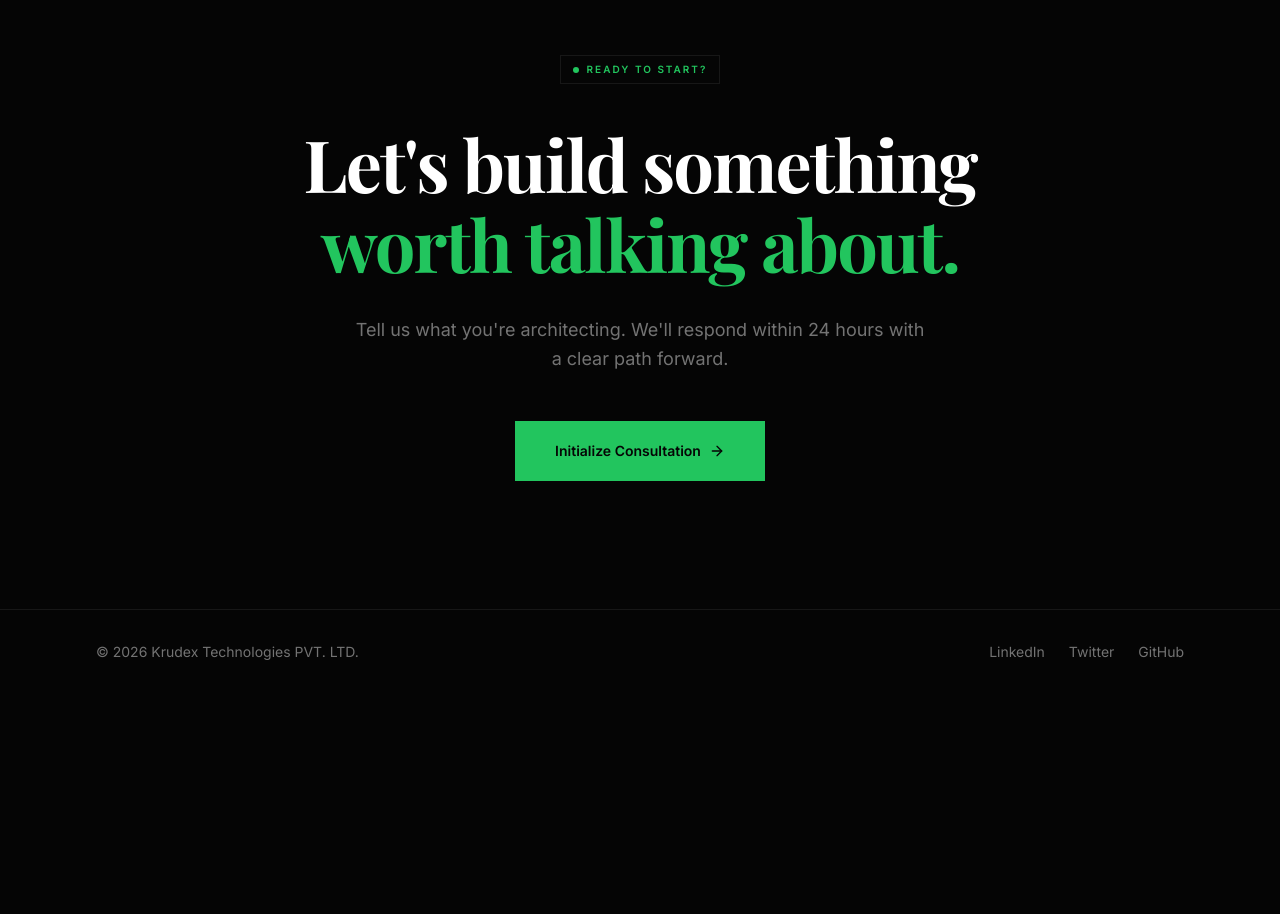
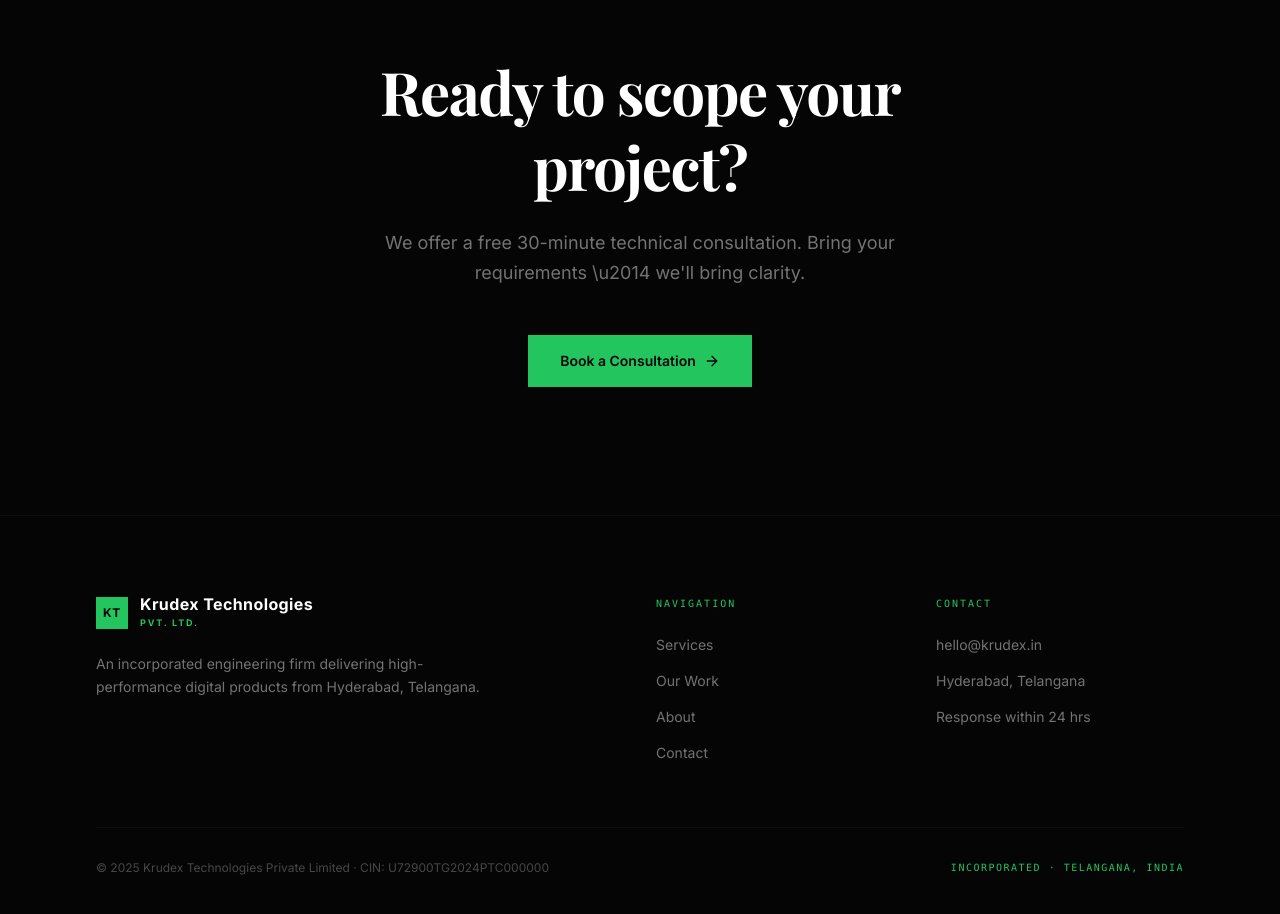
Before and after one commit to mdeocder24/Krudex-Tech, a Next.js app: page /services in a window 1280 px wide. Shown: the part 3220-4134 px from the top of the page. Before the commit the page ends 3914 px from the top, so only its background shows below. Built offline with nearby package versions, Linux system fonts and the light colour scheme; a web font is replaced by a local one.

Commit message:
feat: implement services page and footer components with updated application layouts

```diff
--- a/src/app/page.tsx
+++ b/src/app/page.tsx
@@ -4,6 +4,7 @@ import Stats from '@/components/Stats';
 import Services from '@/components/Services';
 import SelectedWork from '@/components/SelectedWork';
 import CTA from '@/components/CTA';
+import Footer from '@/components/Footer';
 
 export default function Home() {
   return (
@@ -14,15 +15,7 @@ export default function Home() {
       <Services />
       <SelectedWork />
       <CTA />
-
-      <footer className="w-full border-t border-krudex-border py-8 px-8 md:px-16 lg:px-24 flex items-center justify-between text-sm text-krudex-muted">
-        <p>&copy; {new Date().getFullYear()} Krudex Technologies PVT. LTD.</p>
-        <div className="flex gap-6">
-          <a href="#" className="hover:text-white transition-colors">LinkedIn</a>
-          <a href="#" className="hover:text-white transition-colors">Twitter</a>
-          <a href="#" className="hover:text-white transition-colors">GitHub</a>
-        </div>
-      </footer>
+      <Footer />
     </main>
   );
 }
--- a/src/app/services/page.tsx
+++ b/src/app/services/page.tsx
@@ -3,7 +3,8 @@
 import React from 'react';
 import { motion } from 'framer-motion';
 import Navbar from '@/components/Navbar';
-import CTA from '@/components/CTA';
+import ServicesCTA from '@/components/ServicesCTA';
+import Footer from '@/components/Footer';
 
 const servicesData = [
   {
@@ -161,16 +162,8 @@ export default function ServicesPage() {
         </div>
       </section>
 
-      <CTA />
-
-      <footer className="w-full border-t border-krudex-border py-8 px-8 md:px-16 lg:px-24 flex items-center justify-between text-sm text-krudex-muted mt-auto">
-        <p>&copy; {new Date().getFullYear()} Krudex Technologies PVT. LTD.</p>
-        <div className="flex gap-6">
-          <a href="#" className="hover:text-white transition-colors">LinkedIn</a>
-          <a href="#" className="hover:text-white transition-colors">Twitter</a>
-          <a href="#" className="hover:text-white transition-colors">GitHub</a>
-        </div>
-      </footer>
+      <ServicesCTA />
+      <Footer />
     </main>
   );
 }
--- /dev/null
+++ b/src/components/Footer.tsx
@@ -0,0 +1,62 @@
+import React from 'react';
+import Link from 'next/link';
+
+const Footer = () => {
+  return (
+    <footer className="w-full bg-krudex-black border-t border-krudex-border/50">
+      <div className="max-w-7xl mx-auto px-8 md:px-16 lg:px-24 py-16 md:py-20">
+        <div className="grid grid-cols-1 md:grid-cols-12 gap-12 lg:gap-8 mb-16">
+          <div className="md:col-span-6 lg:col-span-5 flex flex-col">
+            <Link href="/" className="flex items-center gap-3 group mb-6 inline-flex">
+              <div className="w-8 h-8 bg-krudex-green flex items-center justify-center font-bold text-krudex-black text-xs tracking-wider group-hover:bg-krudex-green-hover transition-colors">
+                KT
+              </div>
+              <div className="flex flex-col">
+                <span className="font-bold text-white text-base leading-none tracking-wide">Krudex Technologies</span>
+                <span className="text-[9px] text-krudex-green font-bold tracking-[0.2em] mt-1">PVT. LTD.</span>
+              </div>
+            </Link>
+            <p className="text-krudex-muted text-sm leading-relaxed max-w-sm">
+              An incorporated engineering firm delivering high-performance digital products from Hyderabad, Telangana.
+            </p>
+          </div>
+
+          <div className="md:col-span-3 lg:col-span-3 lg:col-start-7 flex flex-col">
+            <h4 className="text-[10px] text-krudex-green font-mono uppercase tracking-[0.2em] mb-6">Navigation</h4>
+            <div className="flex flex-col gap-4">
+              {['Services', 'Our Work', 'About', 'Contact'].map((item) => (
+                <Link
+                  key={item}
+                  href={item === 'Services' ? '/services' : `/#${item.toLowerCase().replace(' ', '-')}`}
+                  className="text-sm text-krudex-muted hover:text-white transition-colors w-fit"
+                >
+                  {item}
+                </Link>
+              ))}
+            </div>
+          </div>
+
+          <div className="md:col-span-3 lg:col-span-3 flex flex-col">
+            <h4 className="text-[10px] text-krudex-green font-mono uppercase tracking-[0.2em] mb-6">Contact</h4>
+            <div className="flex flex-col gap-4 text-sm text-krudex-muted">
+              <a href="mailto:hello@krudex.in" className="hover:text-white transition-colors w-fit">hello@krudex.in</a>
+              <p>Hyderabad, Telangana</p>
+              <p>Response within 24 hrs</p>
+            </div>
+          </div>
+        </div>
+
+        <div className="border-t border-krudex-border/50 pt-8 flex flex-col md:flex-row justify-between items-center gap-4">
+          <p className="text-xs text-krudex-muted/60">
+            &copy; 2025 Krudex Technologies Private Limited &middot; CIN: U72900TG2024PTC000000
+          </p>
+          <p className="text-[10px] text-krudex-green font-mono uppercase tracking-[0.15em]">
+            INCORPORATED &middot; TELANGANA, INDIA
+          </p>
+        </div>
+      </div>
+    </footer>
+  );
+};
+
+export default Footer;
--- /dev/null
+++ b/src/components/ServicesCTA.tsx
@@ -0,0 +1,47 @@
+"use client";
+
+import React from 'react';
+import { motion } from 'framer-motion';
+import { ArrowRight } from 'lucide-react';
+
+const ServicesCTA = () => {
+  return (
+    <section className="px-8 md:px-16 lg:px-24 py-32 bg-krudex-black">
+      <div className="max-w-3xl mx-auto flex flex-col items-center text-center">
+        <motion.h2
+          initial={{ opacity: 0, y: 20 }}
+          whileInView={{ opacity: 1, y: 0 }}
+          viewport={{ once: true, margin: "-100px" }}
+          transition={{ duration: 0.6 }}
+          className="font-serif text-4xl md:text-5xl lg:text-6xl font-bold text-white leading-tight tracking-tight mb-6"
+        >
+          Ready to scope your <br /> project?
+        </motion.h2>
+
+        <motion.p
+          initial={{ opacity: 0, y: 20 }}
+          whileInView={{ opacity: 1, y: 0 }}
+          viewport={{ once: true, margin: "-100px" }}
+          transition={{ duration: 0.6, delay: 0.1 }}
+          className="text-krudex-muted text-lg max-w-xl mb-12 leading-relaxed"
+        >
+          We offer a free 30-minute technical consultation. Bring your requirements \u2014 we'll bring clarity.
+        </motion.p>
+
+        <motion.div
+          initial={{ opacity: 0, y: 20 }}
+          whileInView={{ opacity: 1, y: 0 }}
+          viewport={{ once: true }}
+          transition={{ duration: 0.6, delay: 0.2 }}
+        >
+          <a href="#book" className="group flex items-center gap-2 bg-krudex-green text-krudex-black px-8 py-4 font-semibold text-sm hover:bg-krudex-green-hover transition-colors">
+            Book a Consultation
+            <ArrowRight className="w-4 h-4 group-hover:translate-x-1 transition-transform" />
+          </a>
+        </motion.div>
+      </div>
+    </section>
+  );
+};
+
+export default ServicesCTA;
```
